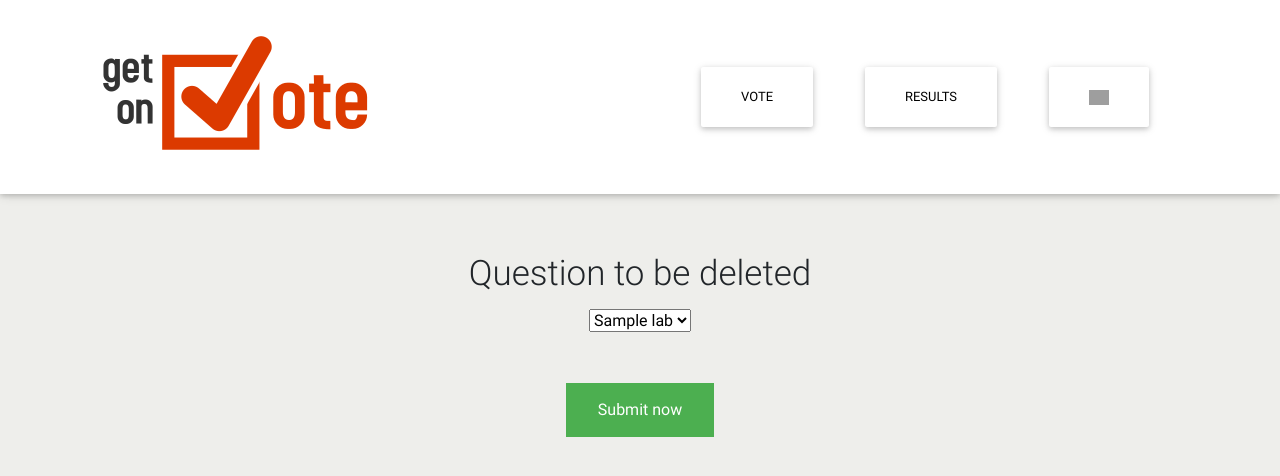
After one commit to patrykwenz/flask_google_auth_voting, a Flask app: template templates/admin_delete.html in a window 1280 px wide. The commit adds this page. Shown: the top 476 px of the page. Run offline with Flask 2, Linux system fonts and the light colour scheme; the template is opened without the code that fills it: most values are stand-ins (such as "Sample title", 1, 10 or a date in 2020); some libraries are stand-ins or nearby versions; grey boxes are pictures that could not be loaded.

Commit message:
question delete added

```diff
--- a/app.py
+++ b/app.py
@@ -58,8 +58,8 @@ def get_google_provider_cfg():
     return requests.get(GOOGLE_DISCOVERY_URL).json()
 
 
-@app.route("/admin", methods=["GET", "POST"])
-def admin():
+@app.route("/admin/add", methods=["GET", "POST"])
+def admin_add():
     if current_user.is_authenticated:
         if current_user.is_admin:
             if request.method == "POST":
@@ -105,7 +105,27 @@ def admin():
             return render_template("admin2.html")
 
         else:
-            flash("You are not admin", category="danger")
+            flash("You are not an admin", category="danger")
+            return redirect(url_for("index"))
+    else:
+        return redirect(url_for("login"))
+
+
+@app.route("/admin/delete", methods=["GET", "POST"])
+def admin_delete():
+    if current_user.is_authenticated:
+        if current_user.is_admin:
+            vote_labels = []
+            query = db["Info"].find()
+            for col in query:
+                vote_labels.append([col["voting_id"], col["title"]])
+            if request.method == "POST":
+                query = db["Info"].delete_one({"voting_id": request.form["voting_id"]})
+                flash('Succesfully deleted', category="info")
+                return redirect(url_for("admin_delete"))
+            return render_template("admin_delete.html", vote_labels=vote_labels)
+        else:
+            flash("You are not an admin", category="danger")
             return redirect(url_for("index"))
     else:
         return redirect(url_for("login"))
@@ -158,7 +178,7 @@ def voteparam(voting_id):
                     swapped = {value: key for key, value in voting_data["ans"].items()}
                     vote = swapped[vote_id]
                     Vote.create(db, voters_id, vote, voting_id)
-                    return redirect(url_for("results", voting_id=voting_id))
+                    return redirect(url_for("resultsparam", voting_id=voting_id))
     else:
         return redirect(url_for("login"))
 
--- /dev/null
+++ b/templates/admin_delete.html
@@ -0,0 +1,23 @@
+{% extends "base.html" %}
+
+{% block content %}
+
+
+    <div class="ans-container">
+
+        <form id="form" method="POST">
+            <label style="font-size: 35px">Question to be deleted</label>
+            <div>
+                <select name="voting_id" id="voting_id">
+                    {% for id, lab in vote_labels %}
+                        <option value={{ id }}>{{ lab }}</option>
+                    {% endfor %}
+                </select>
+            </div>
+
+             <input style="margin-top: 50px" class="button-admin" type="submit" value="Submit now"/>
+        </form>
+
+    </div>
+
+{% endblock content %}
--- a/templates/base.html
+++ b/templates/base.html
@@ -47,7 +47,7 @@
     </style>
 </head>
 
-{% include "navbar.html" %}
+{% include "navbar2.html" %}
 
 <body>
 <div class="drag-down">
--- /dev/null
+++ b/templates/navbar2.html
@@ -0,0 +1,95 @@
+<nav class="navbar fixed-top navbar-expand-lg navbar-light my-nav-color scrolling-navbar">
+    <div class="container">
+
+        <!-- Brand -->
+        <a class="navbar-brand waves-effect" href="/">
+            <img src="/static/img/logo.png" alt="logo">
+        </a>
+
+        <!-- Collapse -->
+        <button class="navbar-toggler" type="button" data-toggle="collapse" data-target="#navbarSupportedContent"
+                aria-controls="navbarSupportedContent" aria-expanded="false" aria-label="Toggle navigation">
+            <span class="navbar-toggler-icon"></span>
+        </button>
+
+
+        <!-- Right -->
+        <ul class="navbar-nav nav-flex-icons">
+            {% if current_user.is_anonymous %}
+
+
+                <li class="nav-item">
+                    <a class="oauth-container btn darken-4 white black-text  my-nav-size" href="/vote">
+                        Vote
+                    </a>
+                </li>
+
+                <li class="nav-item  ">
+                    <a class="oauth-container btn darken-4 white black-text  my-nav-size" href="/results">
+                        Results
+                    </a>
+                </li>
+
+
+                <li class="nav-item ">
+                    <a class="oauth-container btn darken-4 white black-text  my-nav-size" href="/login">
+                        <div class="center">
+                            <img width="20px" alt="Google sign-in"
+                                 src="https://upload.wikimedia.org/wikipedia/commons/thumb/5/53/Google_%22G%22_Logo.svg/512px-Google_%22G%22_Logo.svg.png"/>
+                        </div>
+                    </a>
+                </li>
+
+
+
+            {% else %}
+
+                {% if current_user.is_admin == True %}
+                    <li class="nav-item dropdown">
+                        <a class="oauth-container btn darken-4 white black-text  my-nav-size">
+                            ADM
+                        </a>
+                        <div class="dropdown-content">
+                            <a href="/admin/add">Add question</a>
+                            <a href="/admin/delete">Delete question</a>
+                        </div>
+
+
+                    </li>
+                {% endif %}
+
+                <li class="nav-item">
+                    <a class="oauth-container btn darken-4 white black-text  my-nav-size" href="/vote">
+                        Vote
+                    </a>
+                </li>
+
+                <li class="nav-item  ">
+                    <a class="oauth-container btn darken-4 white black-text  my-nav-size" href="/results">
+                        Results
+                    </a>
+                </li>
+
+
+                <li class="nav-item">
+                    <div class="gb_fb" style="display: inline-block"><img class="gb_Ma gbip gb_jb profile-picture"
+                                                                          src={{ current_user.profile_pic }}
+                                                                                  title="Profil" alt=""
+                                                                          aria-hidden="true" data-atf="0">
+                    </div>
+                    <a style="display: inline-block" class="oauth-container btn darken-4 white black-text  my-nav-size"
+                       href="/logout">
+                        Logout
+                    </a>
+                </li>
+
+
+
+            {% endif %}
+
+
+        </ul>
+    </div>
+
+    </div>
+</nav>
--- a/templates/vote.html
+++ b/templates/vote.html
@@ -19,7 +19,6 @@
                 <div class="answers-inner">
 
                     {% for ans in answers %}
-
                         <div class="custom-control custom-checkbox mb-3">
                             <input class="custom-control-input" id={{ ans }} type="checkbox" name={{ ans }}>
                             <label class="custom-control-label" for={{ ans }}>{{ ans }}</label>
```
